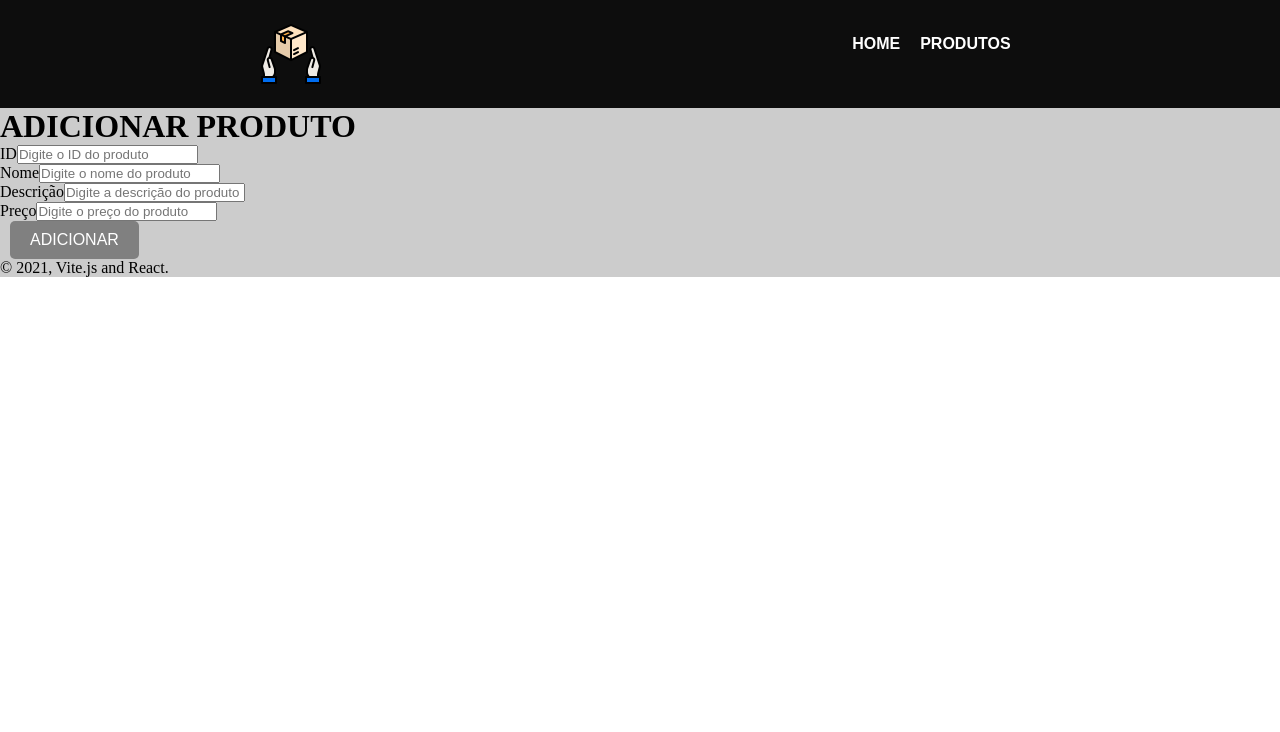
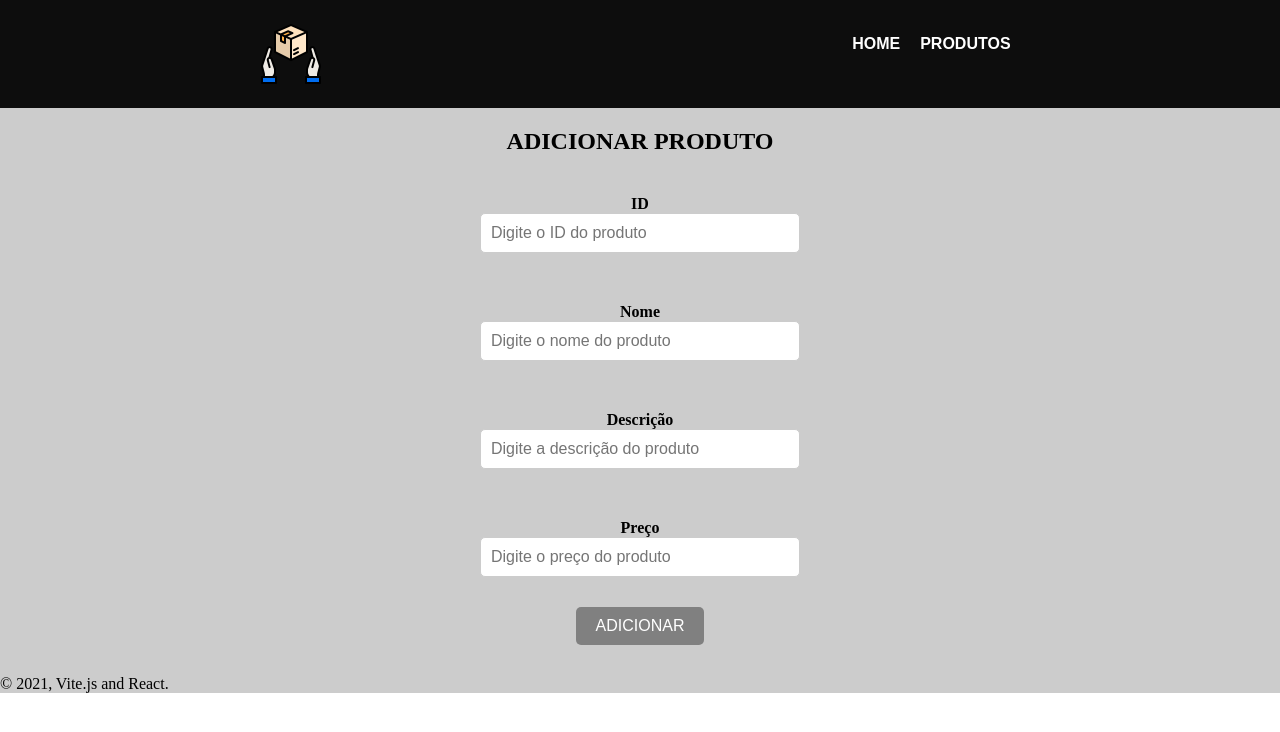
Before and after one commit to GeovannaSCunha/my-project-app-espg, a React (Vite) app: page /adicionar/produtos in a window 1280 px wide. Shown: the top 732 px of the page. Built offline with nearby package versions, Linux system fonts and the light colour scheme.

Commit message:
estilizando o add produtos

```diff
--- a/src/routes/AdicionarProdutos.jsx
+++ b/src/routes/AdicionarProdutos.jsx
@@ -1,6 +1,7 @@
 
 import { useNavigate, useParams } from 'react-router-dom';
 import { useEffect, useState } from 'react';
+import './AdicionarProdutos.scss';
 
 export default function AdicionarProduto() {
 
@@ -40,10 +41,10 @@ export default function AdicionarProduto() {
 
 
       return (
-        <div>
+        <div className="addProduto">
           <h1>ADICIONAR PRODUTO</h1>
           <form onSubmit={handleSubmit}>
-            <div>
+            <div className="addProduto">
               <label htmlFor="id">ID</label>
               <input
                 type="text"
@@ -54,7 +55,7 @@ export default function AdicionarProduto() {
                 onChange={handleChange}
               />
             </div>
-            <div>
+            <div className="addProduto">
               <label htmlFor="nome">Nome</label>
               <input
                 type="text"
@@ -65,7 +66,7 @@ export default function AdicionarProduto() {
                 onChange={handleChange}
               />
             </div>
-            <div>
+            <div className="addProduto">
               <label htmlFor="desc">Descrição</label>
               <input
                 type="text"
@@ -76,7 +77,7 @@ export default function AdicionarProduto() {
                 onChange={handleChange}
               />
             </div>
-            <div>
+            <div className="addProduto">
               <label htmlFor="preco">Preço</label>
               <input
                 type="text"
--- /dev/null
+++ b/src/routes/AdicionarProdutos.scss
@@ -0,0 +1,47 @@
+// AdicionarProduto.scss
+
+.addProduto{
+    text-align: center;
+    max-width: 400px;
+    margin: 0 auto;
+    padding: 20px;
+
+    h1 {
+      font-size: 24px;
+      margin-bottom: 20px;
+    }
+
+    form {
+      div {
+        margin: 10px 0;
+
+        label {
+          display: block;
+          font-weight: bold;
+        }
+
+        input {
+          width: 100%;
+          padding: 10px;
+          border: 1px solid #ccc;
+          border-radius: 5px;
+          font-size: 16px;
+        }
+      }
+
+      button {
+        background-color: grey;
+        color: #fff;
+        padding: 10px 20px;
+        border: none;
+        border-radius: 5px;
+        font-size: 16px;
+        cursor: pointer;
+        margin: 0 10px;
+      }
+
+      button:hover {
+        background-color: darkgrey;
+      }
+    }
+  }
```
